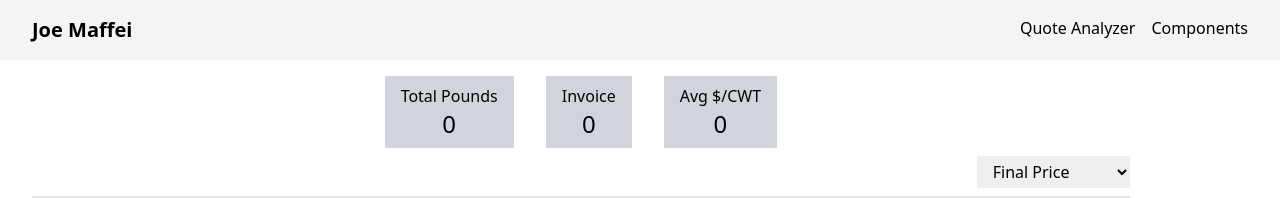
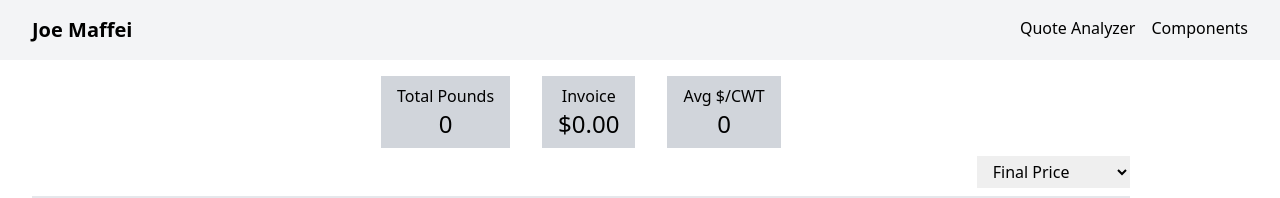
Before and after one commit to joemaffei/quote-analyzer, a Nuxt app: page / in a window 1280 px wide. Shown: the top 198 px of the page. Built offline with nearby package versions, Linux system fonts and the light colour scheme.

Commit message:
invoice total

```diff
--- a/components/QuoteAnalyzer.vue
+++ b/components/QuoteAnalyzer.vue
@@ -10,7 +10,9 @@
         </div>
         <div class="bg-gray-300 flex flex-col items-center px-4 py-2">
           <dt>Invoice</dt>
-          <dd class="text-2xl">0</dd>
+          <dd class="text-2xl">
+            {{ invoiceTotal() }}
+          </dd>
         </div>
         <div class="bg-gray-300 flex flex-col items-center px-4 py-2">
           <dt>Avg $/CWT</dt>
@@ -72,6 +74,11 @@
 </template>
 
 <script>
+const currencyFormatter = new Intl.NumberFormat('en-US', {
+  style: 'currency',
+  currency: 'USD'
+});
+
 export default {
   name: "QuoteAnalyzer",
   computed: {
@@ -139,6 +146,15 @@ export default {
         this.selected.push({ rowIndex, columnIndex });
       }
     },
+    invoiceTotal() {
+      const total = this.selected.reduce((totalPrice, { rowIndex, columnIndex }) => {
+        const weight = this.rows[rowIndex].Weight;
+        const price = this.rows[rowIndex].Quotes[columnIndex].FinalPrice;
+        return totalPrice + (weight / 100 * price);
+      }, 0);
+
+      return currencyFormatter.format(total);
+    },
     isChecked(rowIndex, columnIndex) {
       const rowInSelected = this.selected.find(row => row.rowIndex === rowIndex);
       return rowInSelected && rowInSelected.columnIndex === columnIndex;
@@ -160,11 +176,21 @@ export default {
       return this.selected.find(row => row.rowIndex === rowIndex);
     },
     totalPounds() {
-      const total = this.selected.reduce((weight, { rowIndex }) => {
+      let total = this.selected.reduce((weight, { rowIndex }) => {
         return weight + this.rows[rowIndex].Weight;
       }, 0);
 
-      return total.toLocaleString('en-US');
+      let unit = '';
+      if (total > 1000) {
+        total = total / 1000;
+        unit = 'k';
+      }
+      if (total > 1000) {
+        total = total / 1000;
+        unit = 'M';
+      }
+
+      return total.toLocaleString('en-US') + unit;
     }
   },
   props: {
```
